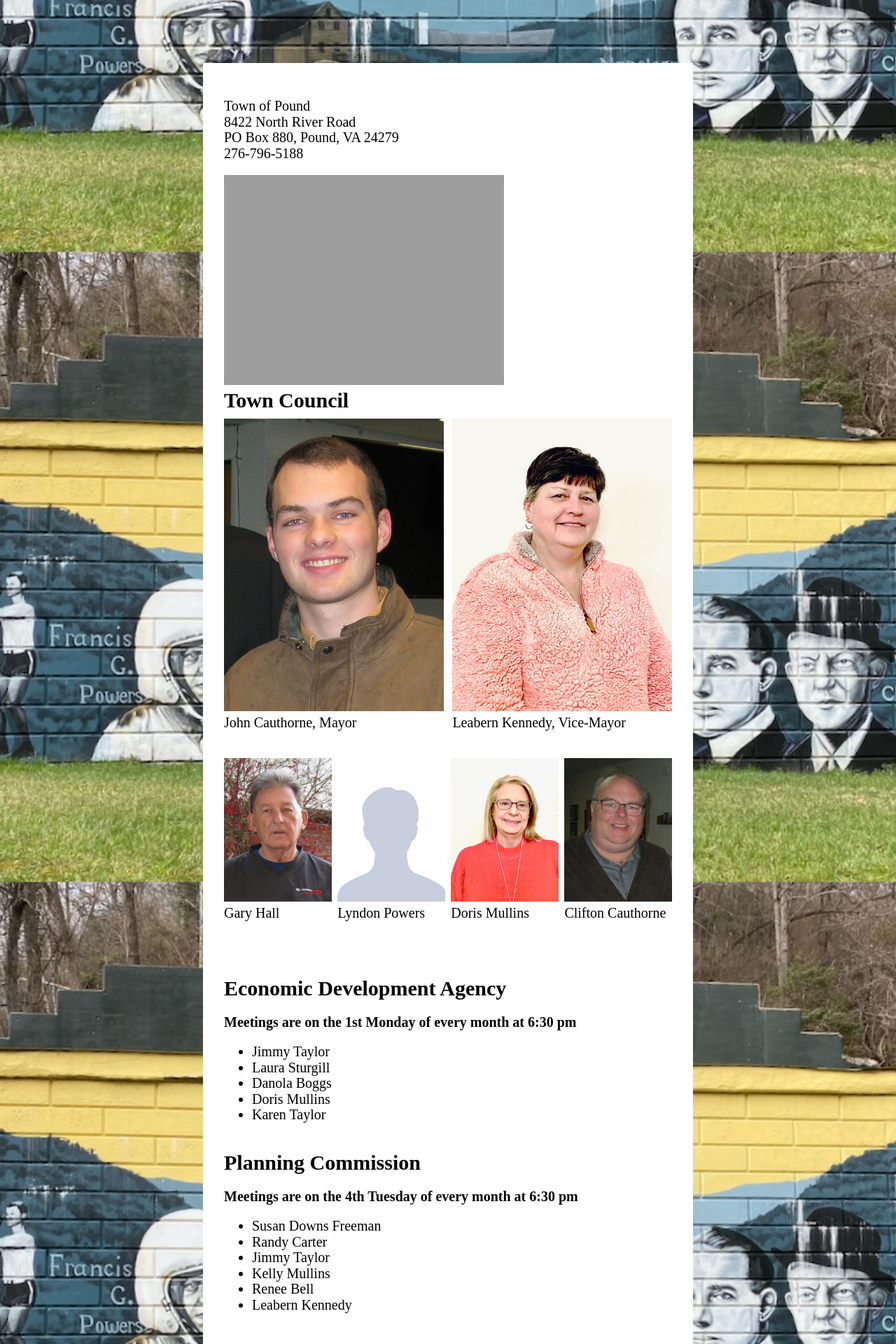
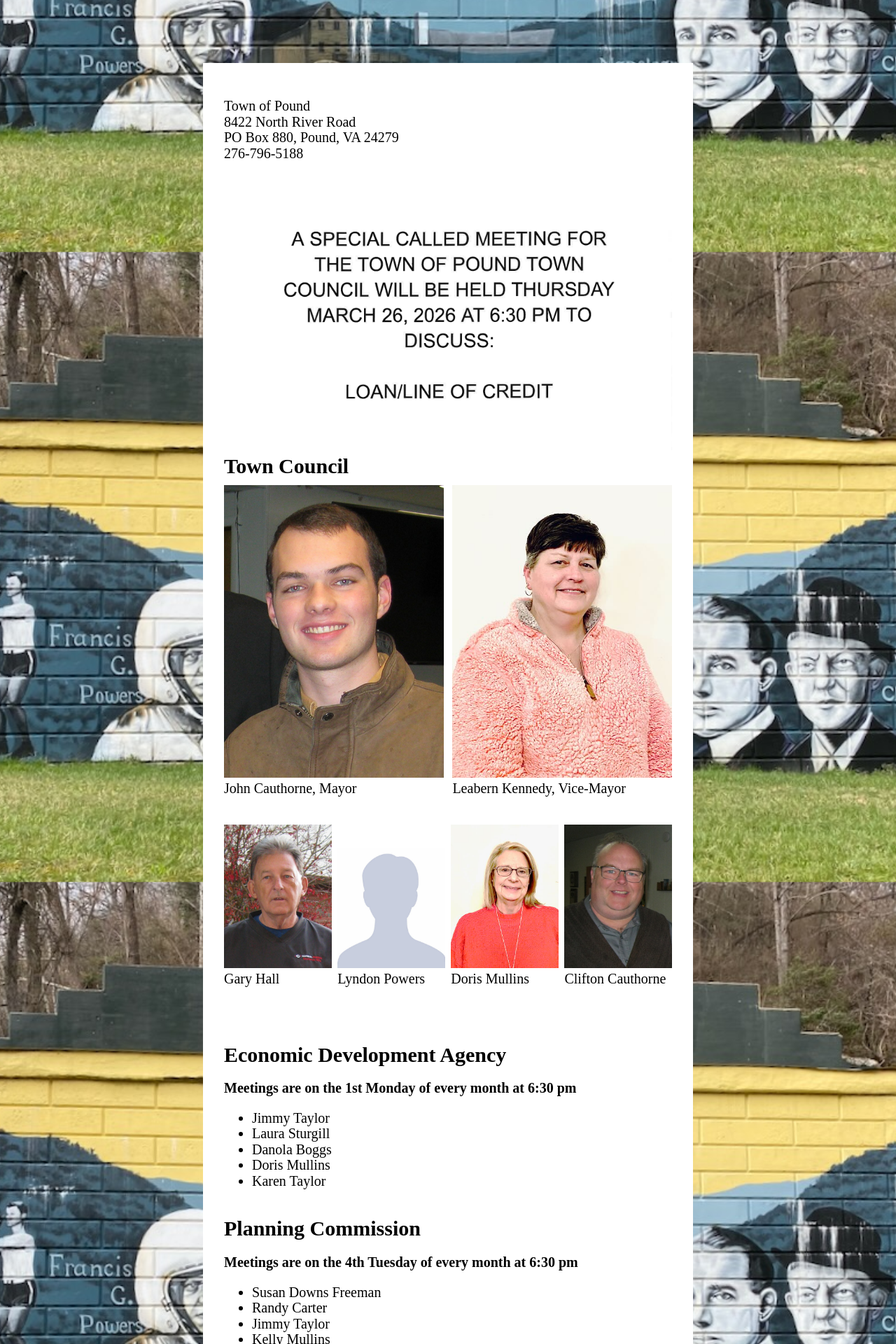
Before and after one commit to poundva/poundva.github.io, a Jekyll site: the page built from index.html, in a window 1280 px wide. Shown: the part 540-2460 px from the top of the page at 70% size. Built offline with Jekyll 4.4.1, drawn with Linux system fonts in a browser that asks for light colours; some web fonts are replaced.

Commit message:
Fix img tag syntax in index.html

```diff
--- a/index.html
+++ b/index.html
@@ -10,7 +10,7 @@ title: Home
     276-796-5188
 </p>
 
-<img src="images/Spec Meeting.png="">
+<img src="images/Spec Meeting.png" alt="">
 
 <h1>Town Council</h1>
 <ul id="town-council-list">
```
